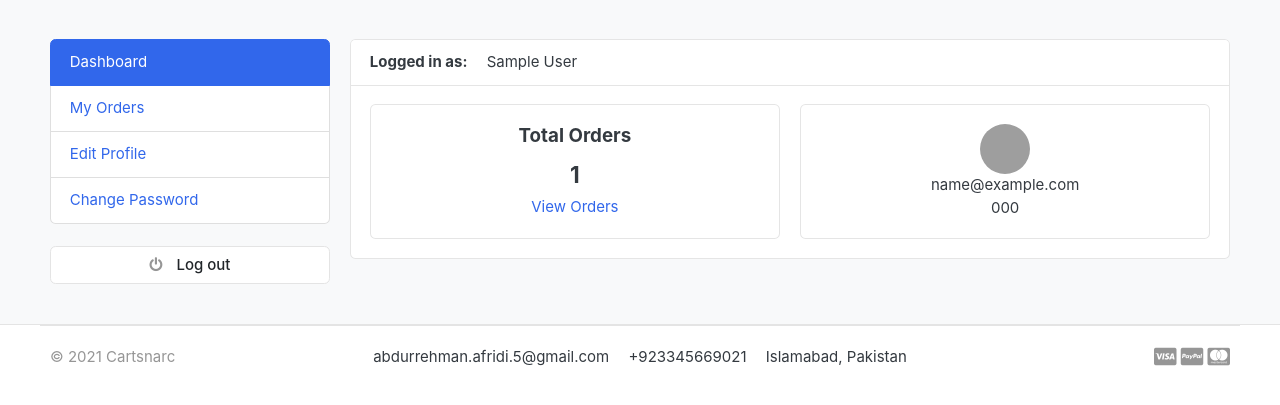
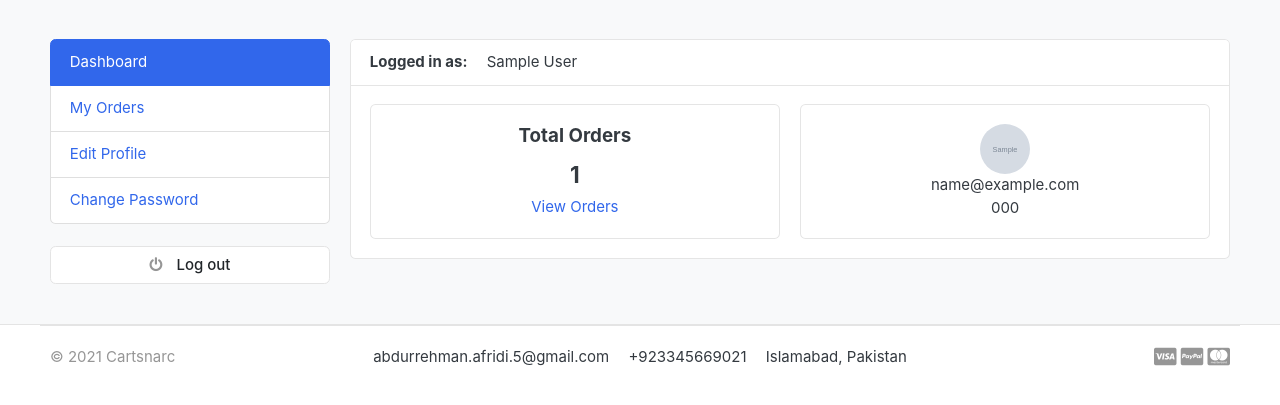
Before and after one commit to therealabdi2/cartsnarc-django, a Django app: page /accounts/ in a window 1280 px wide. Shown: the part 119-524 px from the top of the page. Run offline with Django 3.2, Linux system fonts and the light colour scheme; a user stored in the database is signed in; tables that the repository leaves empty hold one stand-in row (values such as "Sample post"); grey boxes marked "Sample" are stand-in pictures; some libraries are stand-ins or nearby versions; some web fonts are replaced; grey boxes are pictures that could not be loaded.

Commit message:
fetch profile picture from database instead of online img url

```diff
--- a/accounts/views.py
+++ b/accounts/views.py
@@ -179,9 +179,10 @@ def activate(request, uidb64, token):
 def dashboard(request):
     orders = Order.objects.order_by('-created_at').filter(user_id=request.user.id, is_ordered=True)
     orders_count = orders.count()
+    userprofile = UserProfile.objects.get(user_id=request.user.id)
     context = {
         'orders_count': orders_count,
-
+        'userprofile': userprofile,
     }
     return render(request, 'accounts/dashboard.html', context=context)
 
--- a/templates/accounts/dashboard.html
+++ b/templates/accounts/dashboard.html
@@ -29,7 +29,7 @@
                 <div class="col-md-6">
                     <div class="card" style="text-align: center">
                         <div class="card-body">
-                            <img src="https://www.w3schools.com/howto/img_avatar2.png" alt="User Profile Picture" width="50" height="50" style="border-radius: 50%">
+                            <img src="{{ userprofile.profile_picture.url }}" alt="User Profile Picture" width="50" height="50" style="border-radius: 50%">
                             <p class="mb-0">{{ user.email }}</p>
                             <p>{{ user.phone_number }}</p>
                         </div>
```
